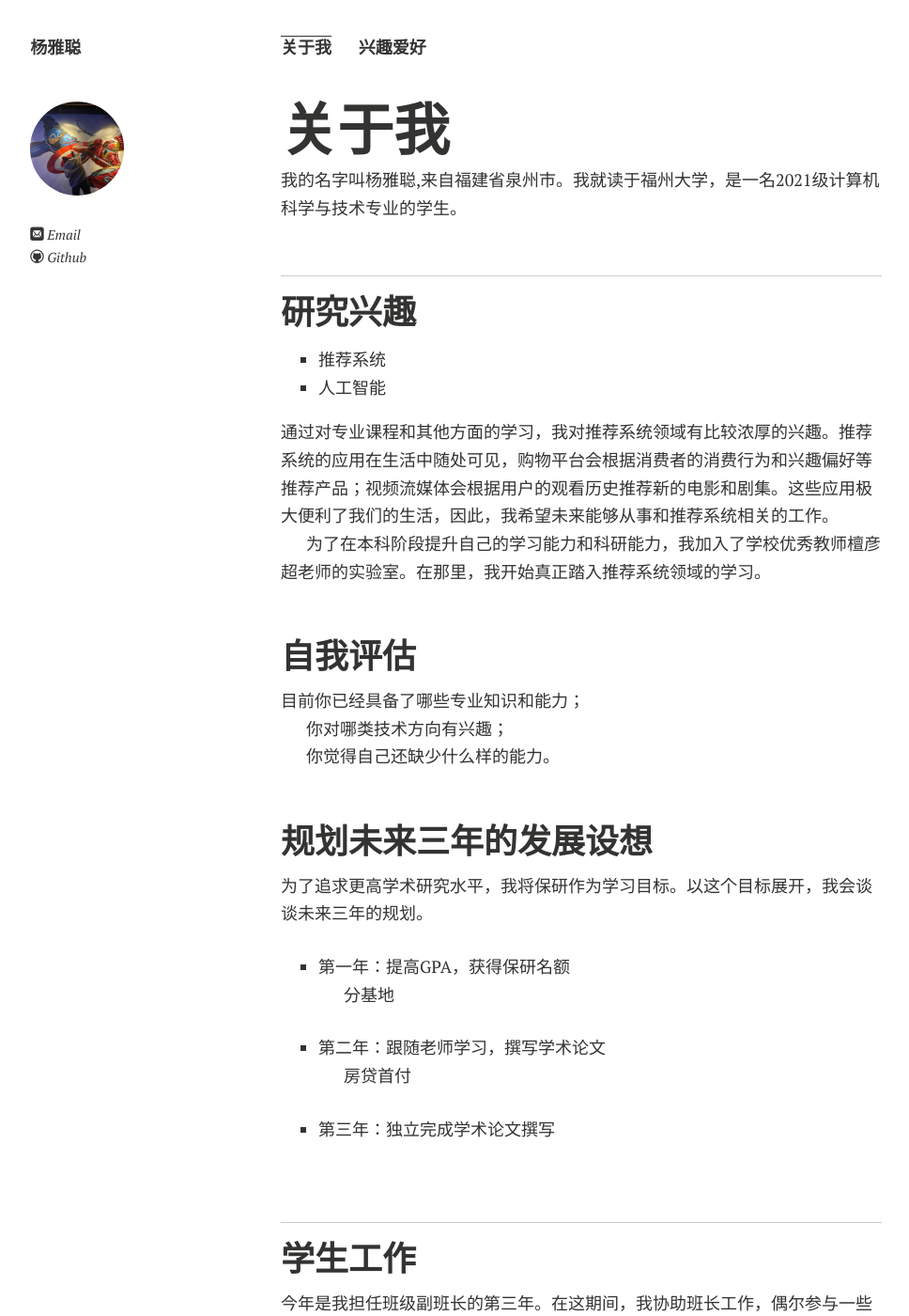
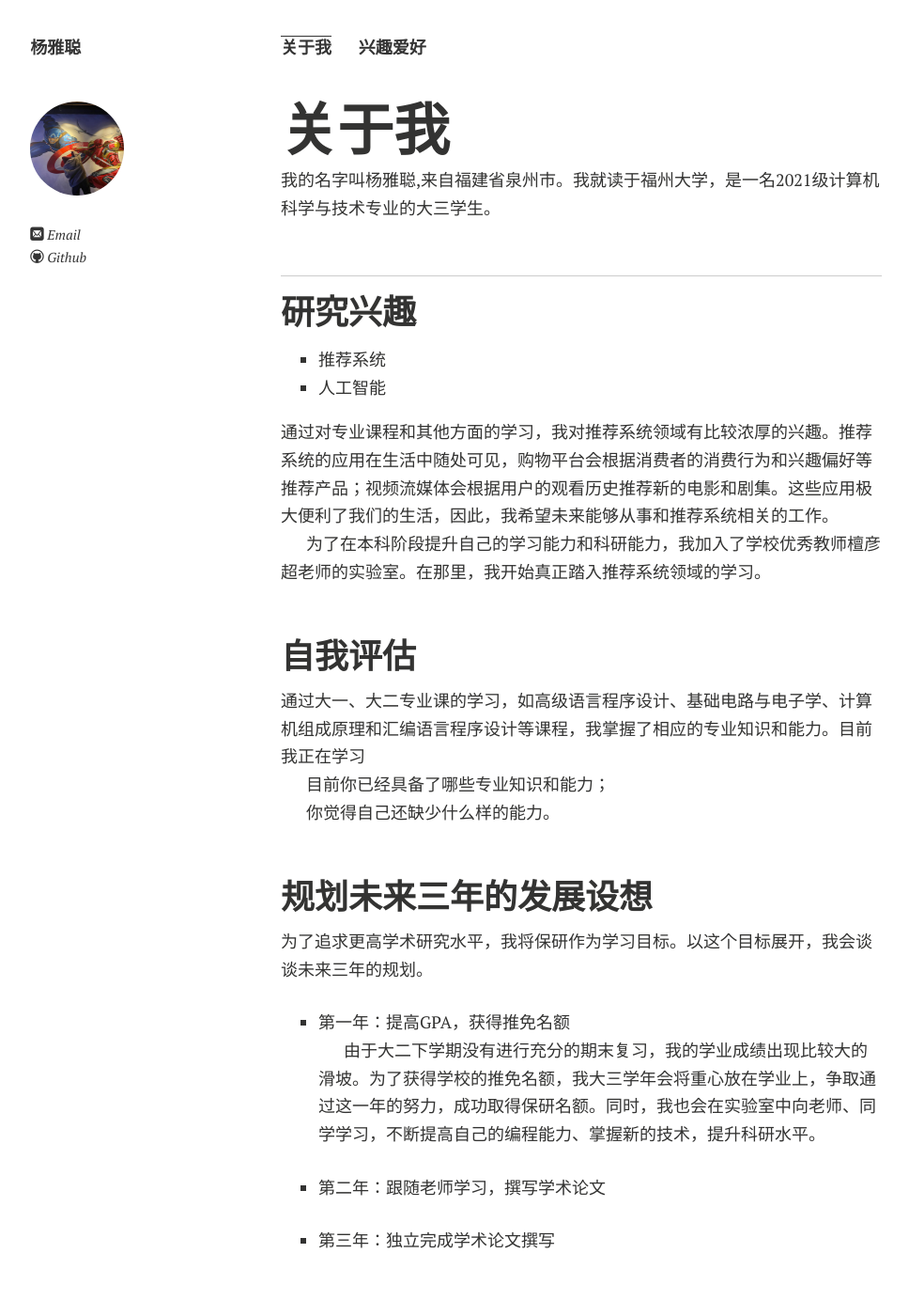
Before and after one commit to yyc220/yyc220.github.io, a Jekyll site: the page built from index.md, in a window 1280 px wide and 1400 px high. Shown: the whole window at 94% size, without its empty margins (21-989 px from the left). Built offline with Jekyll 4.4.1, drawn with Linux system fonts in a browser that asks for light colours; nearby versions of some CDN libraries; comment, search, counter and statistics services are not loaded; a style sheet for code colours, icons or effects is not loaded; our own code applies the rules of GitHub Pages for plain Markdown files.

Commit message:
Update index.md

```diff
--- a/index.md
+++ b/index.md
@@ -4,7 +4,7 @@ layout: page
 
 # 关于我
 
-我的名字叫杨雅聪,来自福建省泉州市。我就读于福州大学，是一名2021级计算机科学与技术专业的学生。
+我的名字叫杨雅聪,来自福建省泉州市。我就读于福州大学，是一名2021级计算机科学与技术专业的大三学生。
 
 <br>
 
@@ -23,11 +23,9 @@ layout: page
 
 ## 自我评估
 
+通过大一、大二专业课的学习，如高级语言程序设计、基础电路与电子学、计算机组成原理和汇编语言程序设计等课程，我掌握了相应的专业知识和能力。目前我正在学习
+
 目前你已经具备了哪些专业知识和能力；
-
-
-
-你对哪类技术方向有兴趣；
 
 你觉得自己还缺少什么样的能力。
 
@@ -37,13 +35,13 @@ layout: page
 
 为了追求更高学术研究水平，我将保研作为学习目标。以这个目标展开，我会谈谈未来三年的规划。
 
-- 第一年：提高GPA，获得保研名额
+- 第一年：提高GPA，获得推免名额
 
-  分基地
+  由于大二下学期没有进行充分的期末复习，我的学业成绩出现比较大的滑坡。为了获得学校的推免名额，我大三学年会将重心放在学业上，争取通过这一年的努力，成功取得保研名额。同时，我也会在实验室中向老师、同学学习，不断提高自己的编程能力、掌握新的技术，提升科研水平。
 
 - 第二年：跟随老师学习，撰写学术论文
 
-  房贷首付
+
 
 - 第三年：独立完成学术论文撰写
 
```
